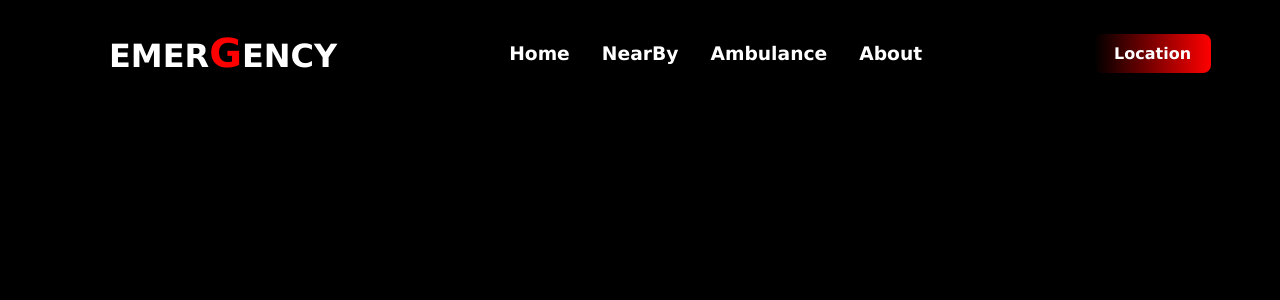
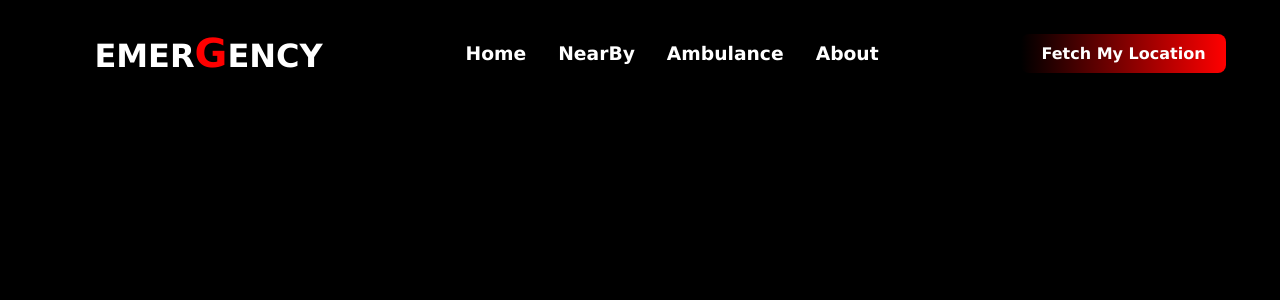
Before and after one commit to Twinklekumari2/Emergency, a React (Vite) app in the folder frontend/emergency/: page / in a window 1280 px wide. Shown: the top 300 px of the page. Built offline with nearby package versions, Linux system fonts and the light colour scheme.

Commit message:
Location successfully fetched

```diff
--- a/frontend/emergency/package.json
+++ b/frontend/emergency/package.json
@@ -15,7 +15,8 @@
     "@fortawesome/react-fontawesome": "^3.1.1",
     "react": "^19.2.0",
     "react-dom": "^19.2.0",
-    "react-router-dom": "^7.10.1"
+    "react-router-dom": "^7.10.1",
+    "react-toastify": "^11.0.5"
   },
   "devDependencies": {
     "@eslint/js": "^9.39.1",
--- a/frontend/emergency/src/App.jsx
+++ b/frontend/emergency/src/App.jsx
@@ -2,10 +2,16 @@ import React from 'react'
 import Navbar from './components/Navbar'
 import { Route,Routes,Navigate, useNavigate} from 'react-router-dom'
 import HomePage from './pages/HomePage.jsx'
+import { ToastContainer } from 'react-toastify';
 
 const App = () => {
   return (
     <div>
+      <ToastContainer
+      position="top-right"
+      autoClose={1000}
+      theme="colored"
+    />
       <Routes>
         <Route path='/' element={<HomePage/>}/>
         {/* <Route path='/near-by' element={<NearBy/>}/>
--- a/frontend/emergency/src/components/Navbar.jsx
+++ b/frontend/emergency/src/components/Navbar.jsx
@@ -29,7 +29,7 @@ const Navbar = () => {
 
         {/* ----------- RIGHT SIDE ----------- */}
         <div className='right-side'>
-            <div className='button' onClick={getUserLocation}>Location</div>
+            <div className='button' onClick={getUserLocation}> Fetch My Location</div>
 
             {/* --------- HAMBURGER ----------- */}
         <div className='hamburger'>
--- a/frontend/emergency/src/script/location.js
+++ b/frontend/emergency/src/script/location.js
@@ -1,3 +1,5 @@
+import { toast } from "react-toastify";
+
 async function getAddressFromCoords(lat, lon) {
     try {
         const response = await fetch(
@@ -36,6 +38,19 @@ export default async function getUserLocation() {
 
             const address = await getAddressFromCoords(latitude, longitude);
 
+            toast.success("Location Successfully Fetched",{
+                position:"top-right",
+                style: {
+    background: "linear-gradient(135deg, red, black)",
+    color: "#fff",
+    borderRadius: "10px",
+    padding: "14px",
+    fontSize: "16px",
+    fontFamily: "Poppins",
+    fontWeight: "700"
+  }
+            })
+
 
 //             alert(`Your Location\nLat: ${latitude}\nLong: ${longitude}`);
 //              alert(`
```
Also changed, not shown: 1 other file (tests, documents, lock files or other folders).
